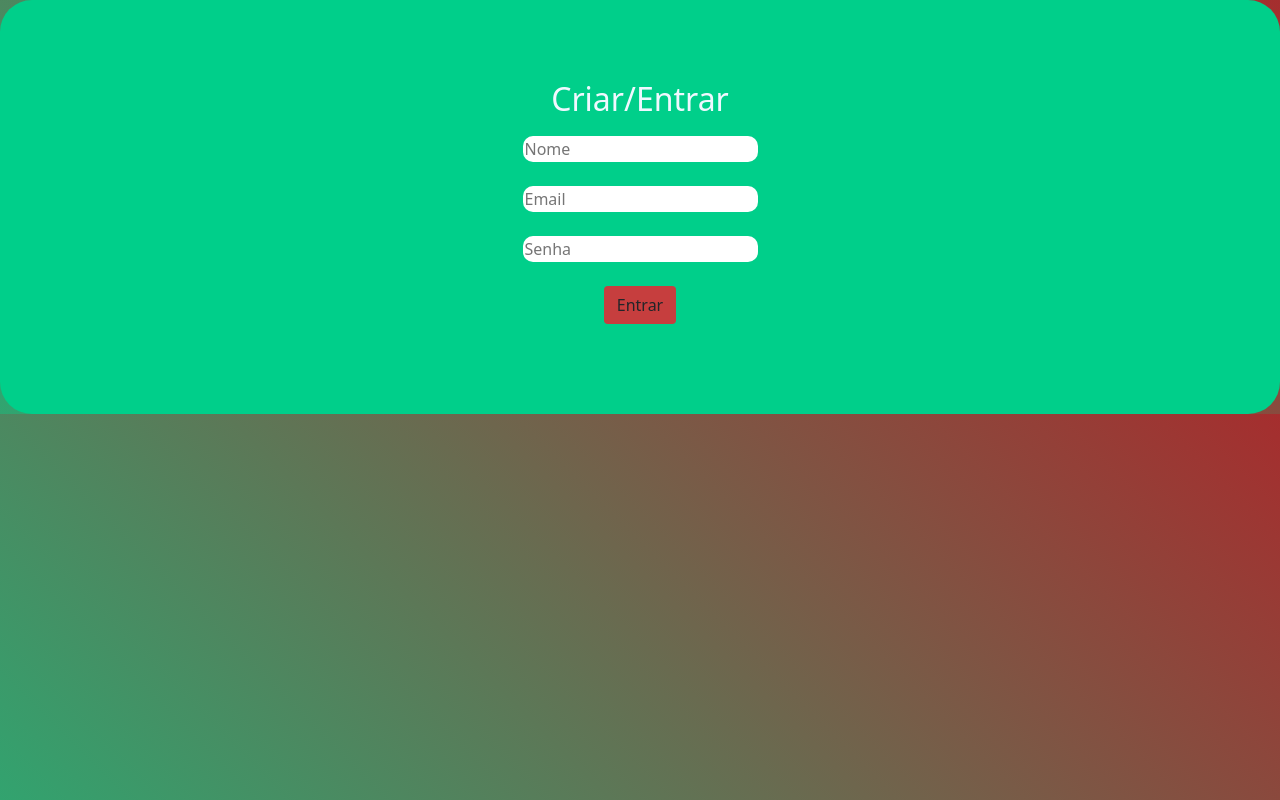
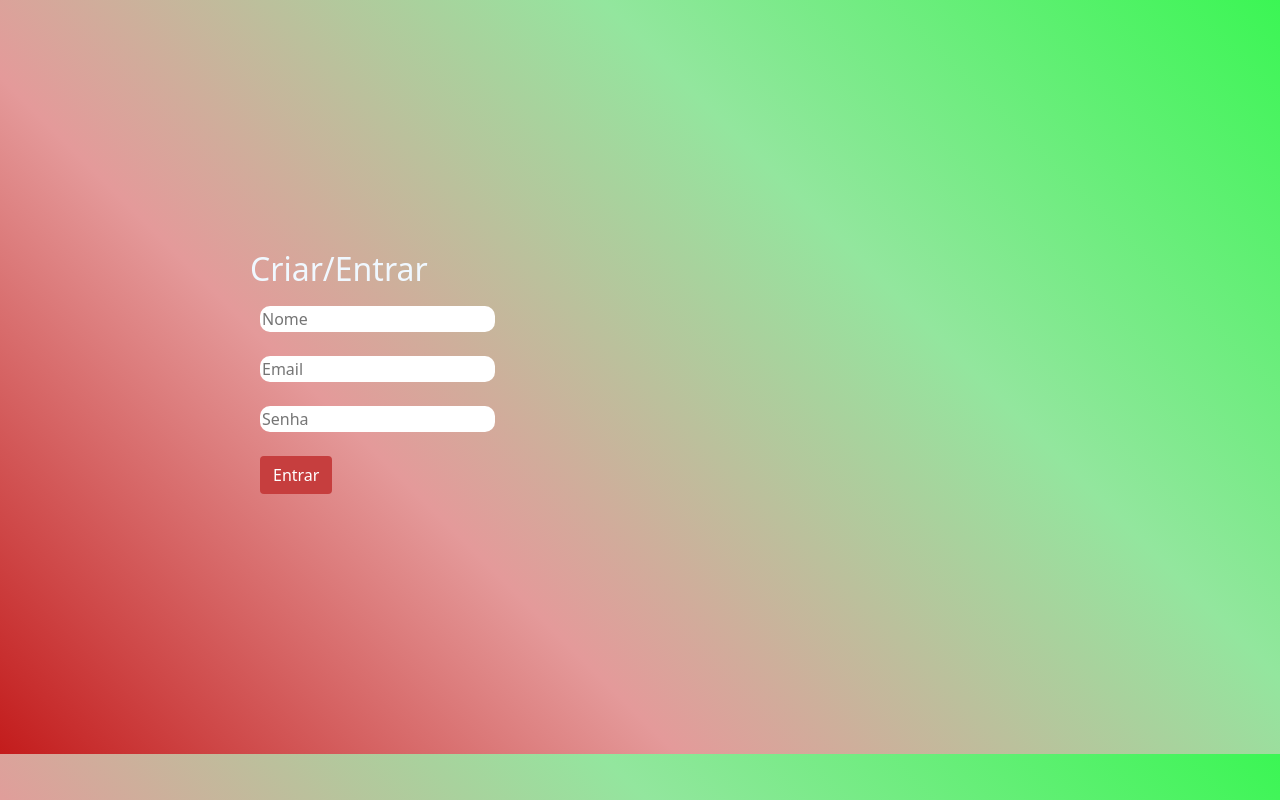
Before and after one commit to meawtec/pizzarela, a PHP site: page /pags/loginPage.php in a window 1280 px wide. Run offline with PHP 8.4, Linux system fonts and the light colour scheme.

Commit message:
olha lá o login hehe

```diff
--- a/estilo/estiloLogin.css
+++ b/estilo/estiloLogin.css
@@ -1,17 +1,10 @@
 #div2login{
-    text
-    padding: 50px;
+    padding: 250px;
+    border-radius: 2pc;
+
 }
 
 #divlogin{
-    text-align: center;
-    padding: 5pc;
-    padding-left: 5pc;
-    padding-right: 5pc;
-    background-color: rgb(0, 207, 138);
-    border-radius: 2pc;
-
-
 }
 #form{
     padding: 10px;
@@ -34,5 +27,6 @@
 }h2{
     color: aliceblue;
 }body{
-    background-image: linear-gradient(45deg, rgb(48, 165, 112), rgb(165, 46, 46) );
+    background-image: linear-gradient(45deg, rgb(195, 28, 28),rgb(228, 154, 154),rgb(147, 230, 158) , rgb(59, 246, 84) );
+
 }
--- a/pags/loginPage.php
+++ b/pags/loginPage.php
@@ -87,7 +87,7 @@ if (isset($_POST['blogin'])) {
 
 </head>
 
-<body style="backgraound-image: linear-grandient(45deg, blue, green );">
+<body >
 
 
     <div id="div2login">
@@ -104,7 +104,7 @@ if (isset($_POST['blogin'])) {
                 <br><br>
                 <input type="password" name="Senha" id="Senha" placeholder="Senha" required>
                 <br><br>
-                <input type="submit" name="blogin" id="blogin" class="btn " value="Entrar">
+                <input style=" color: white;" type="submit" name="blogin" id="blogin" class="btn " value="Entrar">
             </form>
 
             <div id="msgemail"></div>
```
